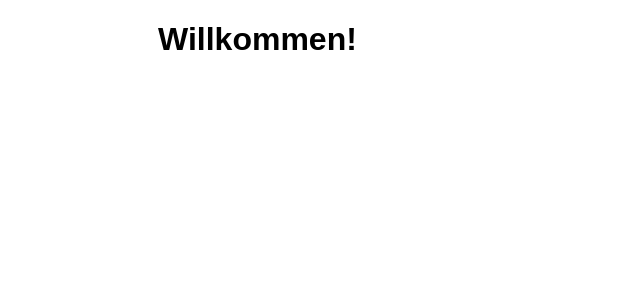
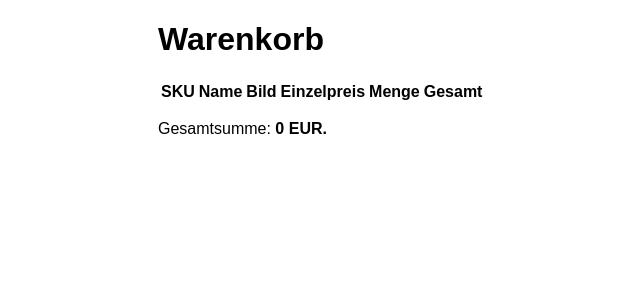
Before and after one commit to tfdev42/web-projects, a PHP site: page /cart.php in a window 1280 px wide. Shown: the part 34-334 px from the top of the page, without its empty margins (32-672 px from the left). Run offline with PHP 8.4, Linux system fonts and the light colour scheme; lists and menus that the app fills with data are empty.

Commit message:
session cart array iterieren

```diff
--- a/14_ecommerce/cart.php
+++ b/14_ecommerce/cart.php
@@ -36,10 +36,56 @@ if(isset($_POST['bt_add_to_cart'])){
 <body>
     <?php include 'header.inc.php';?>
     <main>
-        <h1>Willkommen!</h1>
+        <h1>Warenkorb</h1>
         <?php
             include 'showerrors.inc.php';
+
         ?>
+        <table>
+            <thead>
+                <tr>
+                    <th>SKU</th>
+                    <th>Name</th>
+                    <th>Bild</th>
+                    <th>Einzelpreis</th>
+                    <th>Menge</th>
+                    <th>Gesamt</th>
+                </tr>
+            </thead>
+            <tbody>
+                <?php
+
+                $total = 0;
+
+
+                // Iterieren ueber das Session-Cart-Array
+                foreach($_SESSION['cart'] as $entry){
+                    $productId = $entry['product_id'];
+                    $qty = $entry['qty'];
+
+                    $product = $dba->getProductById($productId);
+                    if($product == FALSE){
+                        continue; // wenn das Produkt nicht mehr verfuegbar ist
+                    }
+                    echo '<tr>'; // Zeile
+                    echo '<td>'.htmlspecialchars($product->sku).'</td>'; // Spalte
+                    echo '<td>'.htmlspecialchars($product->name).'</td>';
+                    echo '<td><img src="'.$product->picture.'" style="max-height: 60px;"></td>';
+
+                    $unitPrice = $product->price;
+                    $productTotalPrice = $unitPrice * $qty;
+                    $total += $productTotalPrice;
+                    echo '<td>'.$unitPrice.' EUR</td>';
+                    echo '<td>'.$qty.' Stueck</td>';
+                    echo '<td>'.$productTotalPrice.' EUR</td>';
+                    echo '</tr>';
+                }
+                ?>
+            </tbody>
+        </table>
+        <p>
+            Gesamtsumme: <strong><?php echo $total; ?> EUR.</strong>
+        </p>
     </main>
 </body>
 </html>
```
